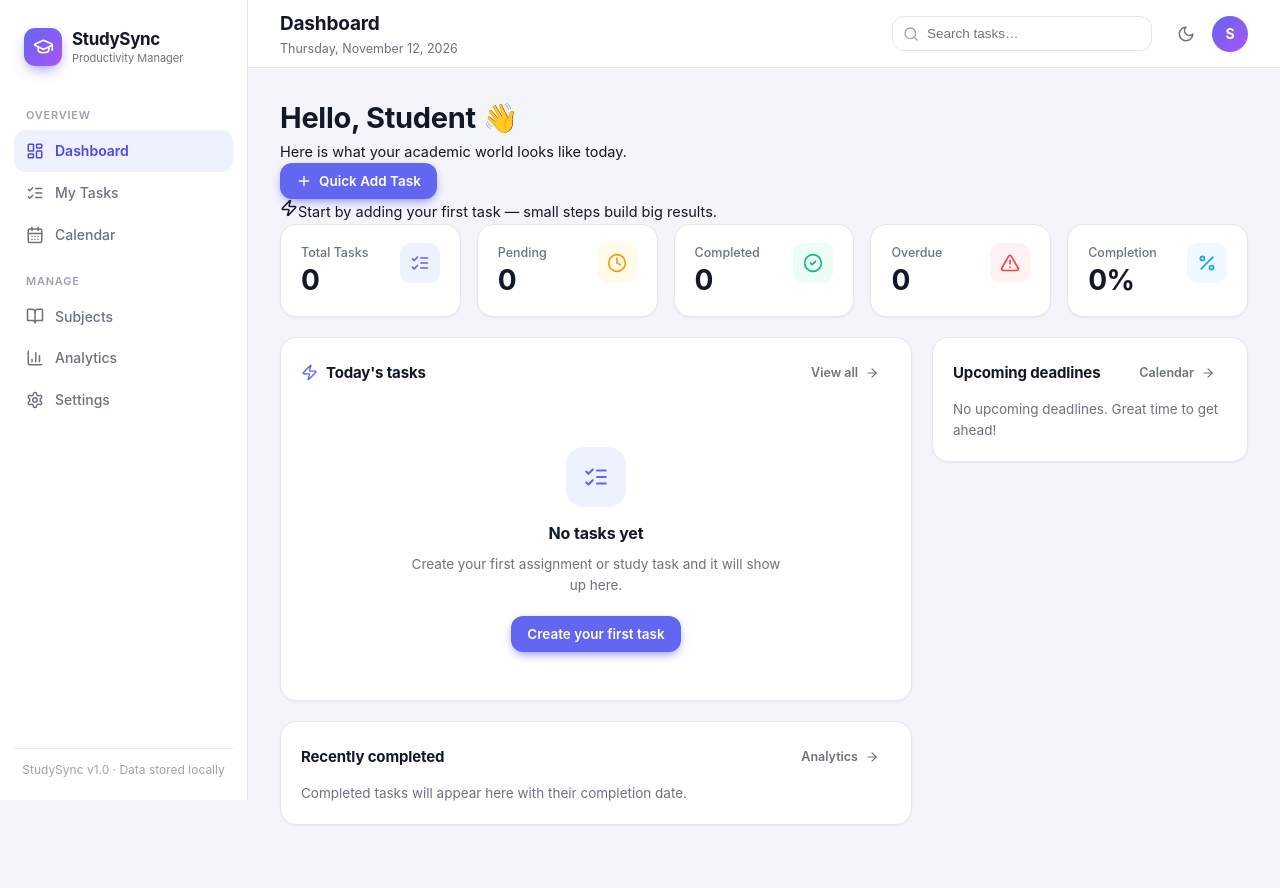
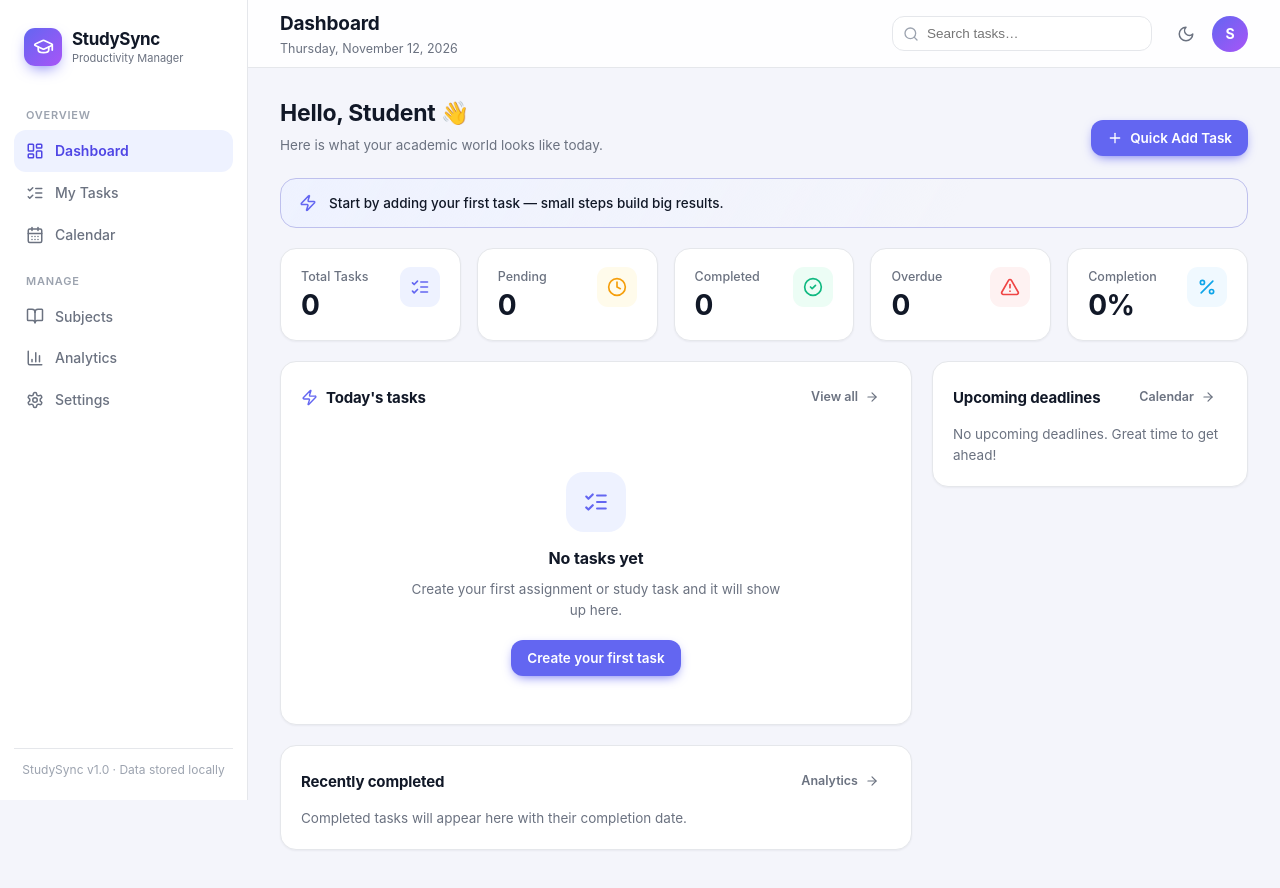
Before and after one commit to ShivanshDahiya5/StudySync-Student-Productivity, a React (Vite) app: page / in a window 1280 px wide. Shown: the top 888 px of the page. Built offline with nearby package versions, Linux system fonts and the light colour scheme.

Commit message:
Add styles for section header, page header, motivation banner, and calendar day panel in index.css

```diff
--- a/src/index.css
+++ b/src/index.css
@@ -1110,3 +1110,43 @@ button { font-family: inherit; }
   gap: 12px;
   margin: 26px 0 14px;
 }
+
+.section-head h2 { font-size: 16px; font-weight: 650; }
+
+.page-head {
+  display: flex;
+  align-items: flex-end;
+  justify-content: space-between;
+  gap: 16px;
+  margin-bottom: 22px;
+  flex-wrap: wrap;
+}
+
+.page-head h1 { font-size: 23px; }
+.page-head p { color: var(--text-muted); font-size: 13.5px; margin-top: 3px; }
+
+.motivation-banner {
+  display: flex;
+  align-items: center;
+  gap: 12px;
+  padding: 14px 18px;
+  border-radius: var(--radius-lg);
+  background: linear-gradient(120deg, var(--primary-soft), transparent 70%);
+  border: 1px solid color-mix(in srgb, var(--primary) 30%, var(--border));
+  margin-bottom: 20px;
+  font-size: 13.5px;
+  font-weight: 500;
+}
+
+.motivation-banner svg { color: var(--primary); flex-shrink: 0; }
+
+/* ---------- Calendar day panel ---------- */
+.day-task-item {
+  display: flex;
+  align-items: flex-start;
+  gap: 10px;
+  padding: 11px 0;
+  border-top: 1px solid var(--border);
+}
+
+.day-task-item:first-child { border-top: none; }
```
